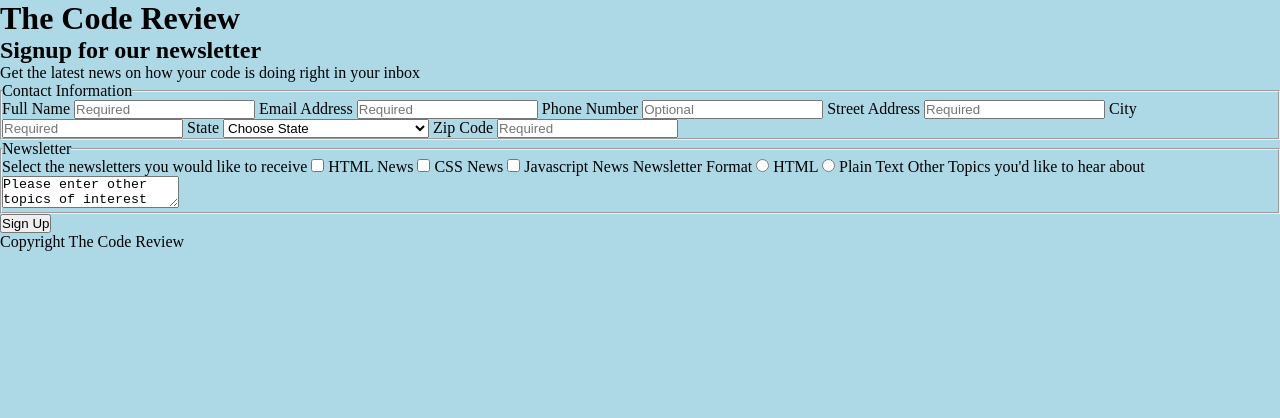
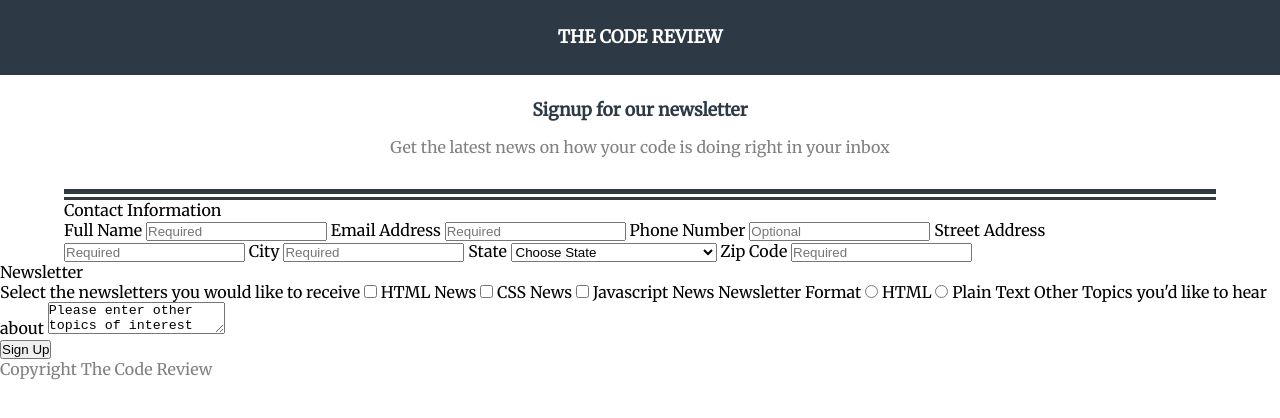
Before and after one commit to k-snides/online-registration-form, a plain HTML site: page index.html in a window 1280 px wide. Drawn offline with Linux system fonts and the light colour scheme.

Commit message:
add basic css styles

```diff
--- a/css/style.css
+++ b/css/style.css
@@ -2,6 +2,7 @@
 ----- Mobile First -----
 =================================================== */
 
+/* --- General Styles --- */
 * {
 	margin: 0;
 	padding: 0;
@@ -9,7 +10,63 @@
 }
 
 body {
-	background-color: lightblue;
+	font-family: 'Merriweather', serif;
+	font-size: 1em;
+}
+
+/* --- Wrappers --- */
+.wrapper {
+	width: 90%;
+	margin: 0 auto;
+}
+
+/* --- Header Section --- */
+header {
+	background-color: rgb(45, 57, 69);
+	text-align: center;
+}
+
+h1 {
+	text-transform: uppercase;
+	color: #fff;
+	padding: 1.5em 0;
+	font-size: 1.1em;
+}
+
+/* --- Signup Section --- */
+h2 {
+	color: rgb(45, 57, 69);
+	font-size: 1.1em;
+}
+
+.signup {
+	text-align: center;
+	padding: 1.5em 0 0 0;
+}
+
+.signup .wrapper {
+	border-bottom: 5px solid rgb(45, 57, 69);
+	margin-bottom: 0.2em;
+}
+
+.signup p {
+	margin: 1em 0 2em 0;
+}
+
+p {
+	color: gray;
+}
+
+
+/* === Form === */
+/* --- Contact Information Section --- */
+.form .wrapper {
+	border-top: 3px solid rgb(45, 57, 69);
+	/*margin-bottom: 0.5em;*/
+}
+
+fieldset {
+	border: none;
 }
 
 
--- a/index.html
+++ b/index.html
@@ -7,23 +7,31 @@
 
 		<title>Online Registration Form</title>
 
+		<!-- Google Fonts -->
+		<link href="https://fonts.googleapis.com/css?family=Merriweather" rel="stylesheet" type="text/css" />
+
 		<!-- CSS -->
 		<link rel="stylesheet" href="css/style.css" />
 	</head>
 
 	<body>
 		<header>
+			<div class="wrapper">
 				<h1>The Code Review</h1>
+			</div>
 		</header>
 
 		<section class="signup">
+			<div class="wrapper">
 				<h2>Signup for our newsletter</h2>
 
 				<p>Get the latest news on how your code is doing right in your inbox</p>
+			</div>
 		</section>
 
 		<section class="form">
 			<form action="data-send.html" method="post">
+				<div class="wrapper">
 					<fieldset class="contact-information">
 						<legend>Contact Information</legend>
 
@@ -125,10 +133,10 @@
 						<label for="zipcode">Zip Code</label>
 						<input type="number" id="zipcode" name="zipcode" placeholder="Required" />
 					</fieldset>
+				</div>
 
 				<fieldset class="newsletter">
 					<legend>Newsletter</legend>
-
 
 					<!-- Newsletters (Checkbox) -->
 					<label>Select the newsletters you would like to receive</label>
```
Lines whose indentation alone changed are shown as unchanged.
